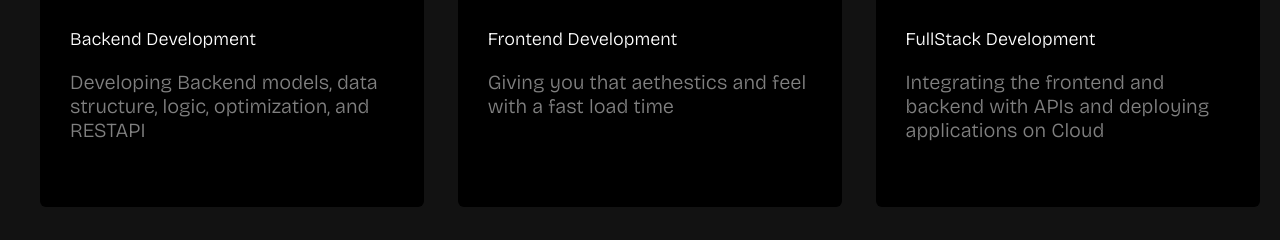
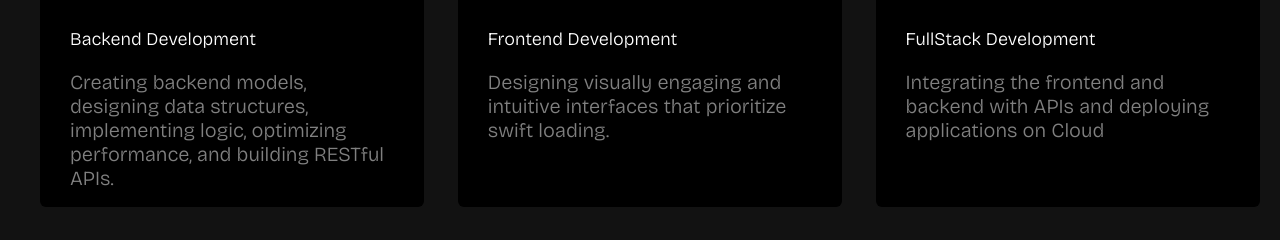
Before and after one commit to Shawen17/Portfolio, a React (Create React App) app: page / in a window 1280 px wide. Shown: the part 384-624 px from the top of the page. Built offline with nearby package versions, Linux system fonts and the light colour scheme.

Commit message:
Project data updated

```diff
--- a/src/data/ProjectData.jsx
+++ b/src/data/ProjectData.jsx
@@ -25,7 +25,7 @@ export const ProjectData = [
       "linux",
     ],
     details:
-      "Opening artisans with endless service opportunities and giving real-estate agents to have admin rights to upload and manage properties and bookings through a subscription pacakage.",
+      "Empowering artisans with limitless service opportunities and granting real estate agents administrative rights to upload and oversee properties and bookings through a subscription package.",
     link: "www.wearehere.ng",
     github: [],
     images: [
@@ -60,7 +60,7 @@ export const ProjectData = [
       "linux",
     ],
     details:
-      "An e-commerce app which inventory tracking and product variant management for merchants, with illustrations of how each product work before proceeding to order.",
+      "An e-commerce application designed to empower merchants with efficient inventory tracking and seamless product variant management. The app provides detailed illustrations of each product, offering users a comprehensive understanding before making a purchase.",
     link: "https://www.beemathworld.ng",
     github: [],
     images: [
@@ -86,7 +86,7 @@ export const ProjectData = [
       "Git",
     ],
     details:
-      "Bridging societal gap with a platform where gift items from fortunate members of the society can be picked up for free! ",
+      "Fostering social connections through a platform that facilitates the free exchange of gift items from generous individuals. Our integrated payment gateway covers delivery costs, and our operational logic ensures that each order, limited to four items, can include only one premium gift. Additionally, users are restricted from placing more than one order within a 3-day period.",
     link: "www.dashme.ng",
     github: ["https://github.com/shawen17/Dashme"],
     images: [
@@ -112,7 +112,7 @@ export const ProjectData = [
       "Git",
     ],
     details:
-      "Order your sumptuous parfait, dessert and also book service for your events",
+      "Place an order for your delectable parfait and desserts, and also reserve services for your events.",
     link: "www.scrummydessert.com.ng",
     github: ["https://github.com/shawen17/scrummydessert"],
     images: [
@@ -139,9 +139,10 @@ export const ProjectData = [
       "CI/CD",
       "RestAPI",
     ],
-    details: "Admin portal for a loan as a service application",
+    details:
+      "Administrative portal designed for a loan-as-a-service application, providing access to comprehensive user details and allowing functions such as filtering, activation, and blacklisting of users.",
     link: "https://oluwaseun-johnson-lendsqr-fe-test.netlify.app",
-    github: ["https://github.com/shawen17/lendsqr-fe-test"],
+    github: ["https://github.com/shawen17/lendsqr"],
     images: [
       "/projectimage/lend1.png",
       "/projectimage/lend2.png",
@@ -166,7 +167,7 @@ export const ProjectData = [
       "CI/CD",
     ],
     details:
-      "product and product details page of an e-commerce site with scroll, click and page transistion effect, with a mobile first approach",
+      "As a team member, I contributed to the development of the product and product details pages for an e-commerce website. The pages feature scroll, click, and page transition effects, with a focus on a mobile-first approach.",
     link: "https://teal-frangipane-00d1ed.netlify.app",
     github: ["https://github.com/shawen17/greenhouse"],
     images: [
@@ -184,13 +185,14 @@ export const services = [
     icon: <i className="pi pi-database" style={{ fontSize: "2.5rem" }}></i>,
     title: "Backend Development",
     description:
-      "Developing Backend models, data structure, logic, optimization, and RESTAPI",
+      "Creating backend models, designing data structures, implementing logic, optimizing performance, and building RESTful APIs.",
   },
   {
     id: 2,
     icon: <i className="pi pi-desktop" style={{ fontSize: "2.5rem" }}></i>,
     title: "Frontend Development",
-    description: "Giving you that aethestics and feel with a fast load time",
+    description:
+      "Designing visually engaging and intuitive interfaces that prioritize swift loading.",
   },
   {
     id: 3,
```
